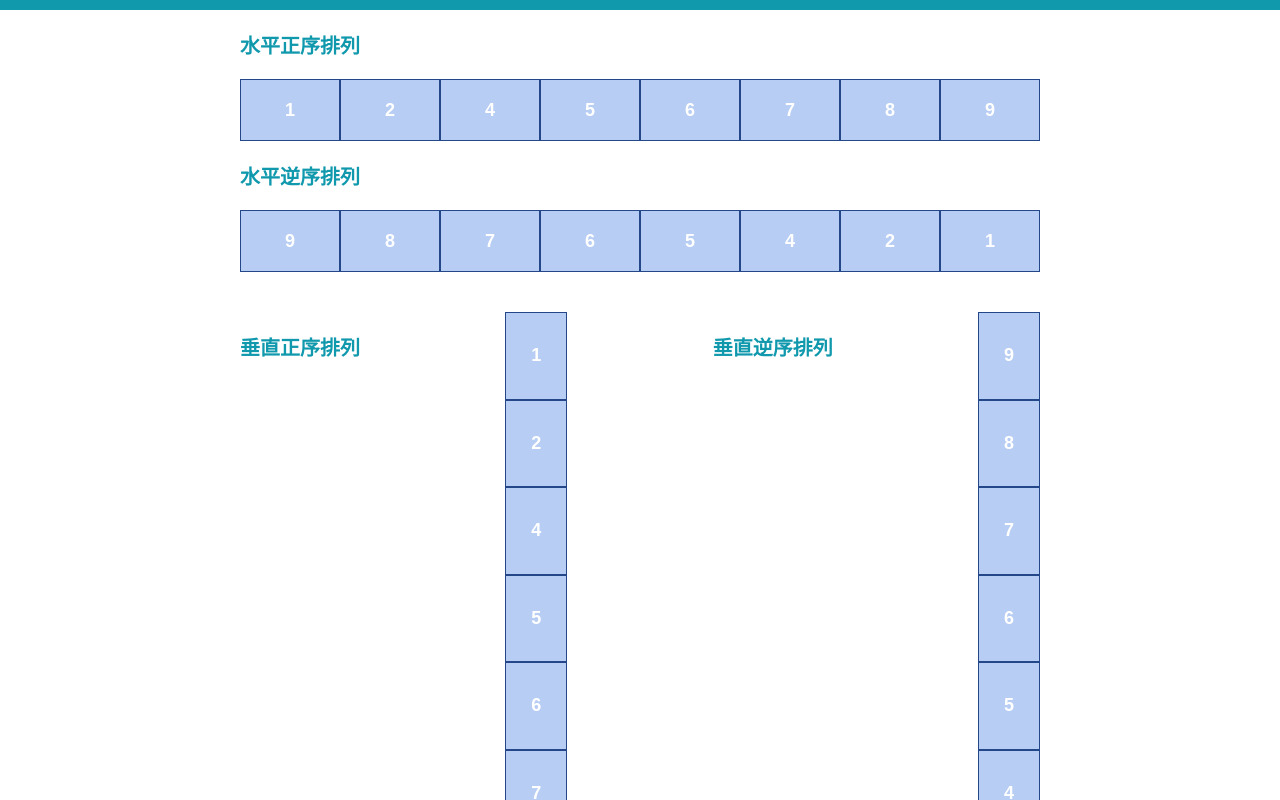
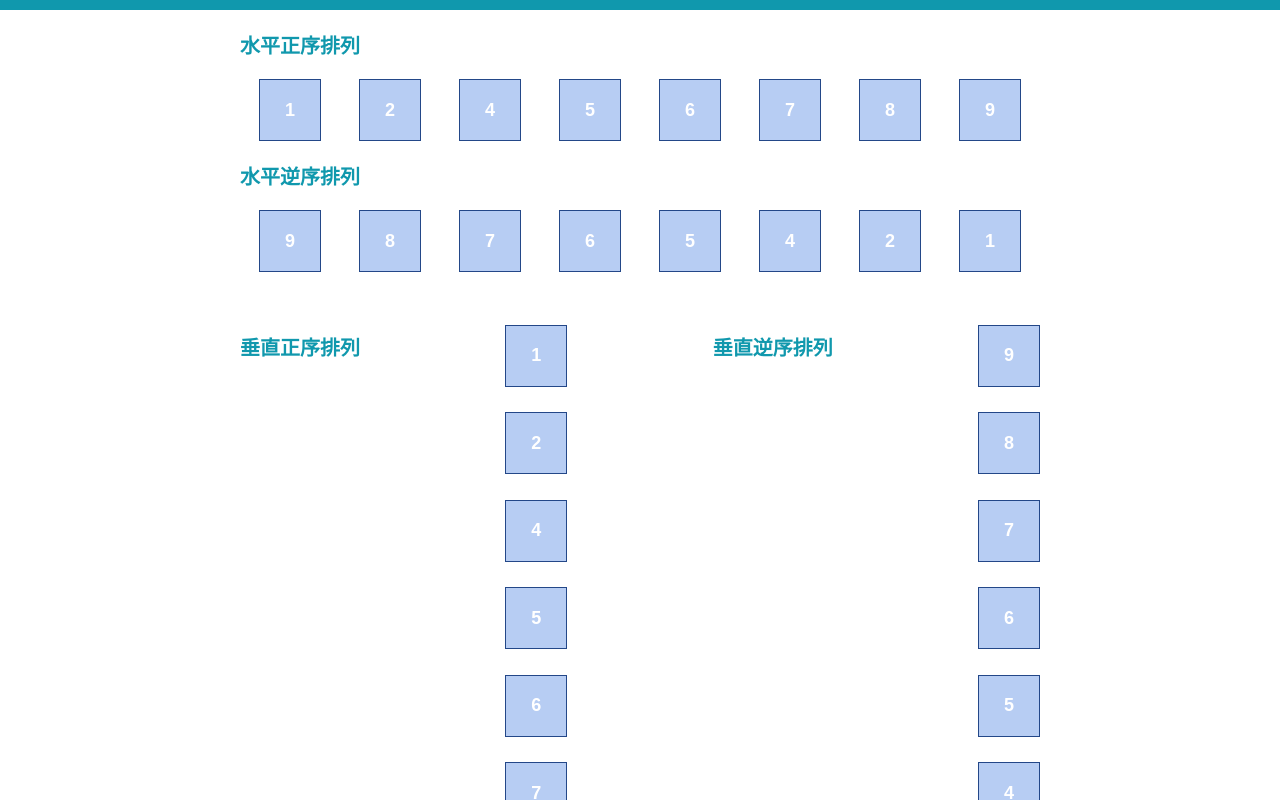
Before and after one commit to chliyang/my-app, a React (Create React App) app: page /flex-layout in a window 1280 px wide. Shown: the top 800 px of the page. Built offline with nearby package versions, Linux system fonts and the light colour scheme.

Commit message:
[flex] revert the space ratio of the box whose content is 1

```diff
--- a/src/components/flex-layout/FlexLayout.css
+++ b/src/components/flex-layout/FlexLayout.css
@@ -51,7 +51,6 @@
   justify-content: center;
   align-items: center;
   align-self: flex-start;
-  flex-grow: 1;
   background-color: #b7cdf3;
   border: #234788 solid 1px;
   width: 60px;
```
